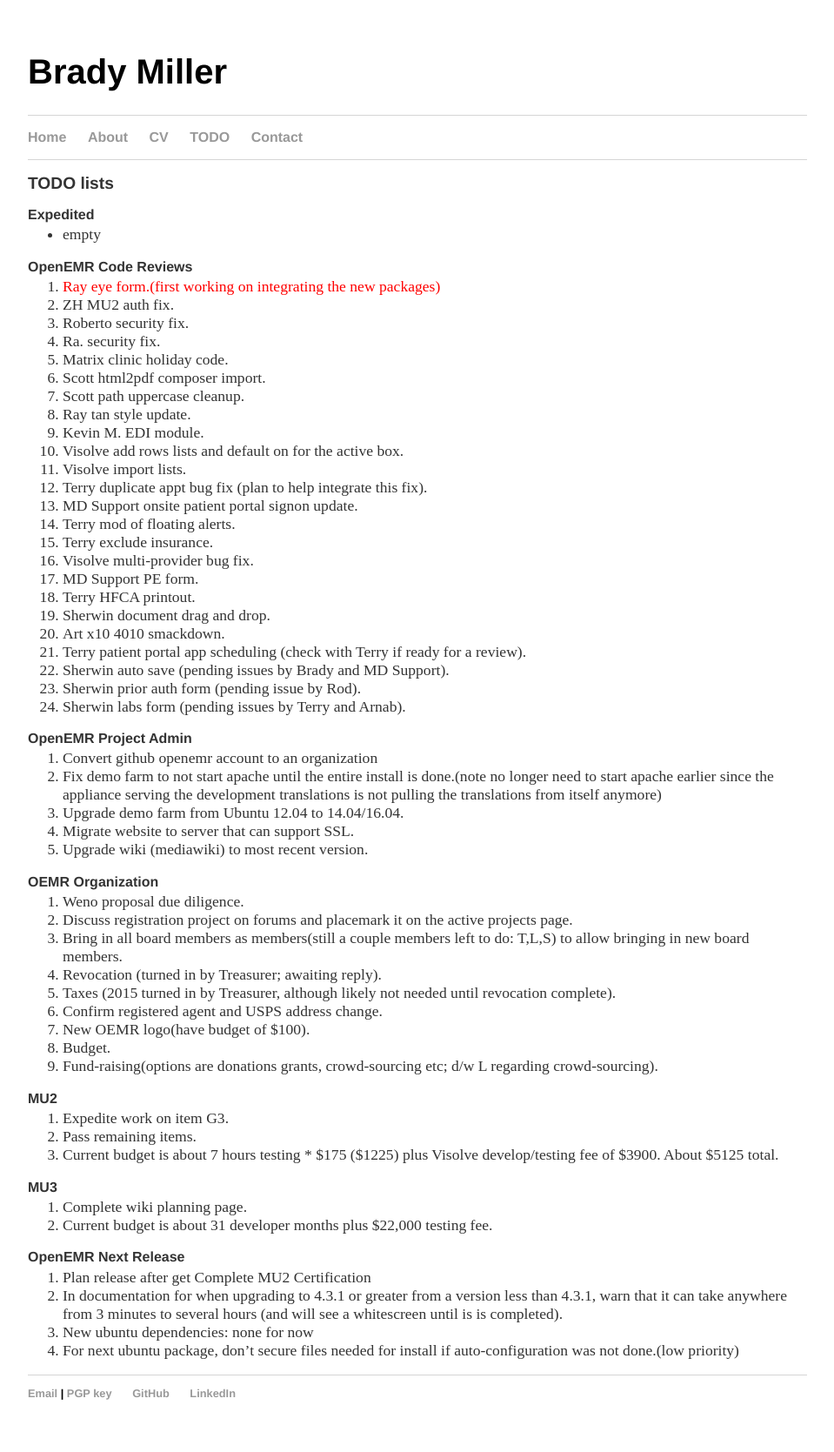
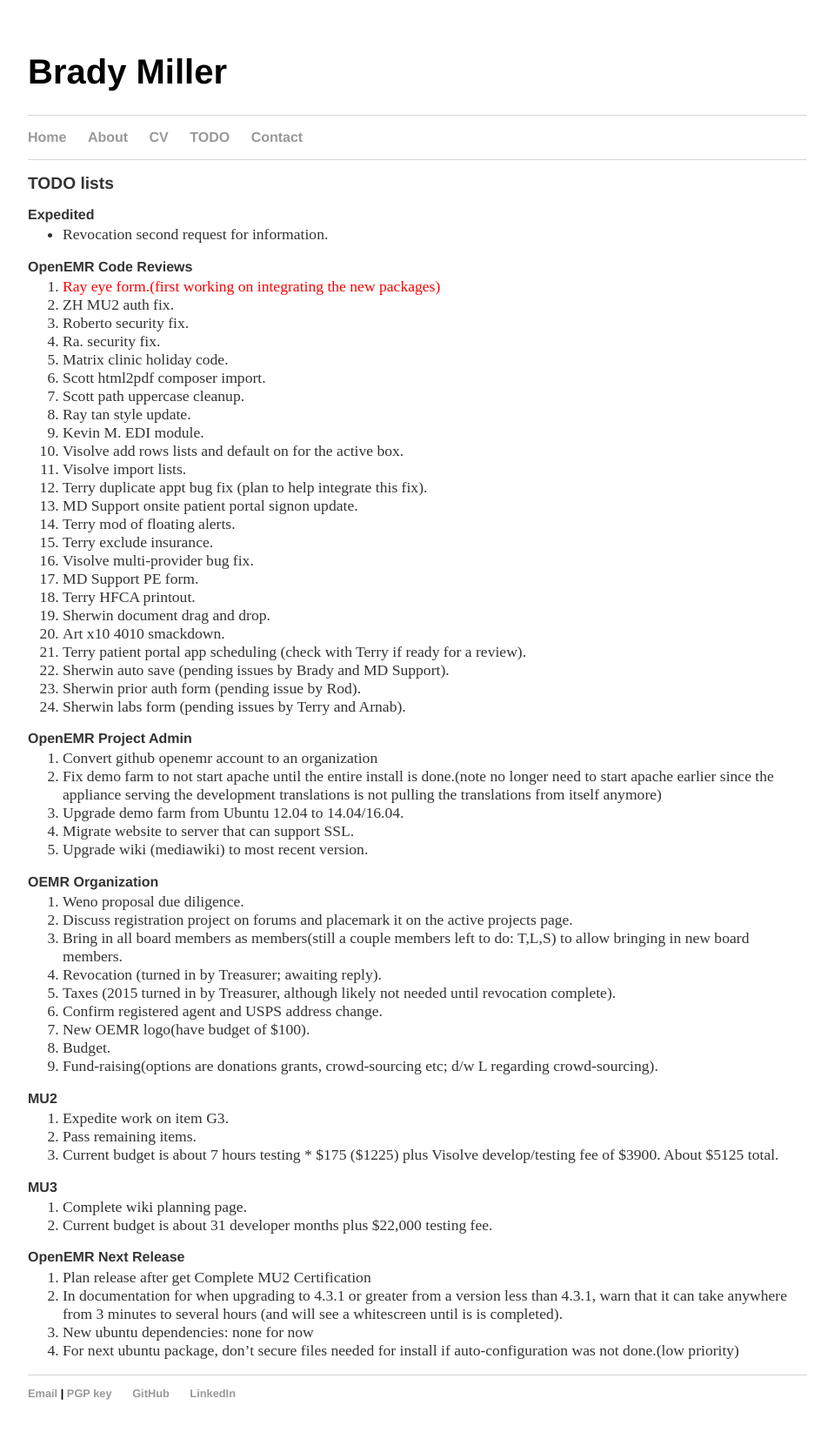
Before and after one commit to bradymiller/bradymiller.github.io, a Jekyll site: the page built from todo/index.md, in a window 1280 px wide. Shown: the whole page at 87% size, without its empty margins (160-1119 px from the left). Built offline with Jekyll 4.4.1, drawn with Linux system fonts in a browser that asks for light colours.

Commit message:
Update todo list

```diff
--- a/todo/index.md
+++ b/todo/index.md
@@ -4,7 +4,7 @@
 ## TODO lists
 
 ### Expedited
-* empty
+* Revocation second request for information.
 
 ### OpenEMR Code Reviews
 1. <span style="color: red">Ray eye form.(first working on integrating the new packages)</span>
```
